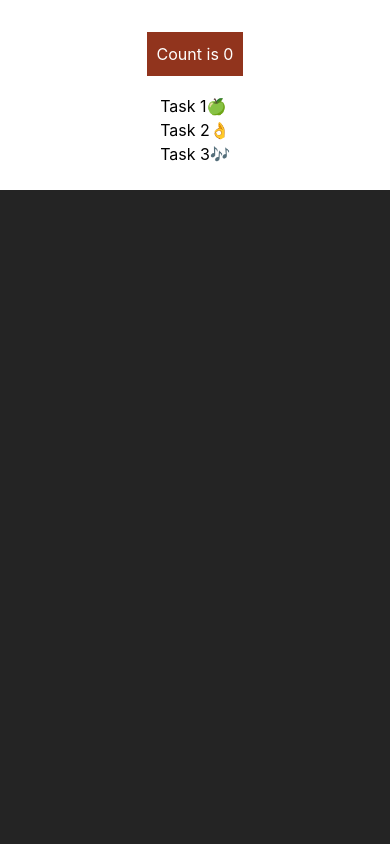
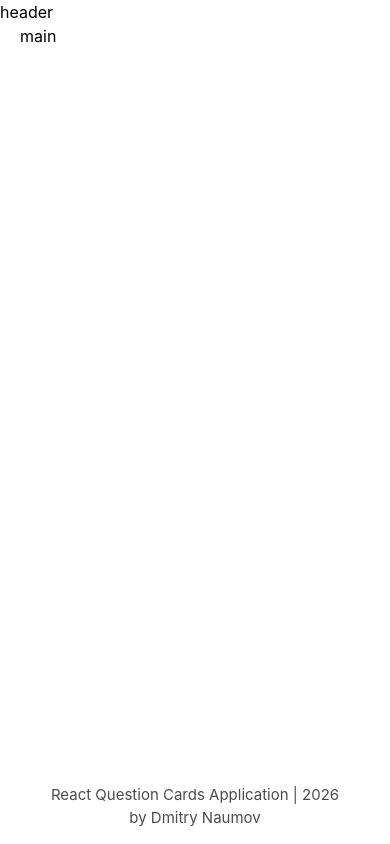
Before and after one commit to GitMitya/react-app-course, a React (Vite) app: page / in a window 390 px wide. Built offline with nearby package versions, Linux system fonts and the light colour scheme.

Commit message:
add MainLayout

```diff
--- a/src/App.css
+++ /dev/null
@@ -1,182 +0,0 @@
-.counter {
-	font-size: 16px;
-	padding: 5px 10px;
-	border-radius: 5px;
-	color: var(--accent);
-	background: var(--accent-bg);
-	border: 2px solid transparent;
-	transition: border-color 0.3s;
-	margin-bottom: 24px;
-
-	&:hover {
-		border-color: var(--accent-border);
-	}
-	&:focus-visible {
-		outline: 2px solid var(--accent);
-		outline-offset: 2px;
-	}
-}
-
-.hero {
-	position: relative;
-
-	.base,
-	.framework,
-	.vite {
-		inset-inline: 0;
-		margin: 0 auto;
-	}
-
-	.base {
-		width: 170px;
-		position: relative;
-		z-index: 0;
-	}
-
-	.framework,
-	.vite {
-		position: absolute;
-	}
-
-	.framework {
-		z-index: 1;
-		top: 34px;
-		height: 28px;
-		transform: perspective(2000px) rotateZ(300deg) rotateX(44deg) rotateY(39deg) scale(1.4);
-	}
-
-	.vite {
-		z-index: 0;
-		top: 107px;
-		height: 26px;
-		width: auto;
-		transform: perspective(2000px) rotateZ(300deg) rotateX(40deg) rotateY(39deg) scale(0.8);
-	}
-}
-
-#center {
-	display: flex;
-	flex-direction: column;
-	gap: 25px;
-	place-content: center;
-	place-items: center;
-	flex-grow: 1;
-
-	@media (max-width: 1024px) {
-		padding: 32px 20px 24px;
-		gap: 18px;
-	}
-}
-
-#next-steps {
-	display: flex;
-	border-top: 1px solid var(--border);
-	text-align: left;
-
-	& > div {
-		flex: 1 1 0;
-		padding: 32px;
-		@media (max-width: 1024px) {
-			padding: 24px 20px;
-		}
-	}
-
-	.icon {
-		margin-bottom: 16px;
-		width: 22px;
-		height: 22px;
-	}
-
-	@media (max-width: 1024px) {
-		flex-direction: column;
-		text-align: center;
-	}
-}
-
-#docs {
-	border-right: 1px solid var(--border);
-
-	@media (max-width: 1024px) {
-		border-right: none;
-		border-bottom: 1px solid var(--border);
-	}
-}
-
-#next-steps ul {
-	list-style: none;
-	padding: 0;
-	display: flex;
-	gap: 8px;
-	margin: 32px 0 0;
-
-	.logo {
-		height: 18px;
-	}
-
-	a {
-		color: var(--text-h);
-		font-size: 16px;
-		border-radius: 6px;
-		background: var(--social-bg);
-		display: flex;
-		padding: 6px 12px;
-		align-items: center;
-		gap: 8px;
-		text-decoration: none;
-		transition: box-shadow 0.3s;
-
-		&:hover {
-			box-shadow: var(--shadow);
-		}
-		.button-icon {
-			height: 18px;
-			width: 18px;
-		}
-	}
-
-	@media (max-width: 1024px) {
-		margin-top: 20px;
-		flex-wrap: wrap;
-		justify-content: center;
-
-		li {
-			flex: 1 1 calc(50% - 8px);
-		}
-
-		a {
-			width: 100%;
-			justify-content: center;
-			box-sizing: border-box;
-		}
-	}
-}
-
-#spacer {
-	height: 88px;
-	border-top: 1px solid var(--border);
-	@media (max-width: 1024px) {
-		height: 48px;
-	}
-}
-
-.ticks {
-	position: relative;
-	width: 100%;
-
-	&::before,
-	&::after {
-		content: '';
-		position: absolute;
-		top: -4.5px;
-		border: 5px solid transparent;
-	}
-
-	&::before {
-		left: 0;
-		border-left-color: var(--border);
-	}
-	&::after {
-		right: 0;
-		border-right-color: var(--border);
-	}
-}
--- a/src/App.jsx
+++ b/src/App.jsx
@@ -1,16 +1,7 @@
-import './App.css'
-import { Counter } from './Counter'
-import List from './List.jsx'
+import { MainLayout } from './components/MainLayout'
 
 function App() {
-	return (
-		<>
-			<section id="center">
-				<Counter />
-				<List />
-			</section>
-		</>
-	)
+	return <MainLayout />
 }
 
 export default App
--- a/src/Counter.jsx
+++ /dev/null
@@ -1,16 +0,0 @@
-import { useState } from 'react'
-import { Button } from './components/Button/Button'
-
-export const Counter = () => {
-	let [count, setCount] = useState(0)
-
-	const setCounterHandler = () => {
-		setCount((prevCount) => prevCount + 1)
-	}
-
-	return (
-		<div>
-			<Button title={`Count is ${count}`} onClick={setCounterHandler} />
-		</div>
-	)
-}
--- a/src/List.jsx
+++ /dev/null
@@ -1,34 +0,0 @@
-const items = [
-	{
-		task: 'Task 1',
-		icon: '🍏',
-		isCompleted: false,
-	},
-	{
-		task: 'Task 2',
-		icon: '👌',
-		isCompleted: true,
-	},
-	{
-		task: 'Task 3',
-		icon: '🎶',
-		isCompleted: false,
-	},
-]
-
-const List = () => {
-	return (
-		<div>
-			{items.map((item, index) => {
-				return (
-					<section key={index}>
-						<span>{item.task}</span>
-						<span>{item.icon}</span>
-					</section>
-				)
-			})}
-		</div>
-	)
-}
-
-export default List
--- /dev/null
+++ b/src/components/MainLayout/MainLayout.jsx
@@ -0,0 +1,18 @@
+import cls from './MainLayout.module.css'
+
+export const MainLayout = () => {
+	const currentYear = new Date().getFullYear()
+
+	return (
+		<div className={cls.mainLayout}>
+			<header>header</header>
+			<div className={cls.mainWrapper}>
+				<main className={cls.main}>main</main>
+				<footer className={cls.footer}>
+					React Question Cards Application | {currentYear} <br />
+					by Dmitry Naumov
+				</footer>
+			</div>
+		</div>
+	)
+}
--- /dev/null
+++ b/src/components/MainLayout/MainLayout.module.css
@@ -0,0 +1,37 @@
+.mainLayout {
+	height: 100dvh;
+	display: flex;
+	flex-direction: column;
+	justify-content: flex-start;
+	align-items: stretch;
+	gap: 0;
+}
+
+.mainWrapper {
+	height: 100%;
+	display: flex;
+	flex-direction: column;
+	justify-content: space-between;
+	align-items: stretch;
+	flex-grow: 1;
+	gap: 20px;
+	overflow-y: scroll;
+}
+
+.main {
+	padding: 0 20px;
+}
+
+.footer {
+	width: 100%;
+	padding: 15px 10px;
+	background-color: transparent;
+	text-align: center;
+	font-size: 15px;
+	display: flex;
+	flex-wrap: wrap;
+	justify-content: center;
+	align-items: center;
+	color: var(--text-color);
+	opacity: 0.7;
+}
--- /dev/null
+++ b/src/components/MainLayout/index.jsx
@@ -0,0 +1 @@
+export { MainLayout } from './MainLayout'
```
